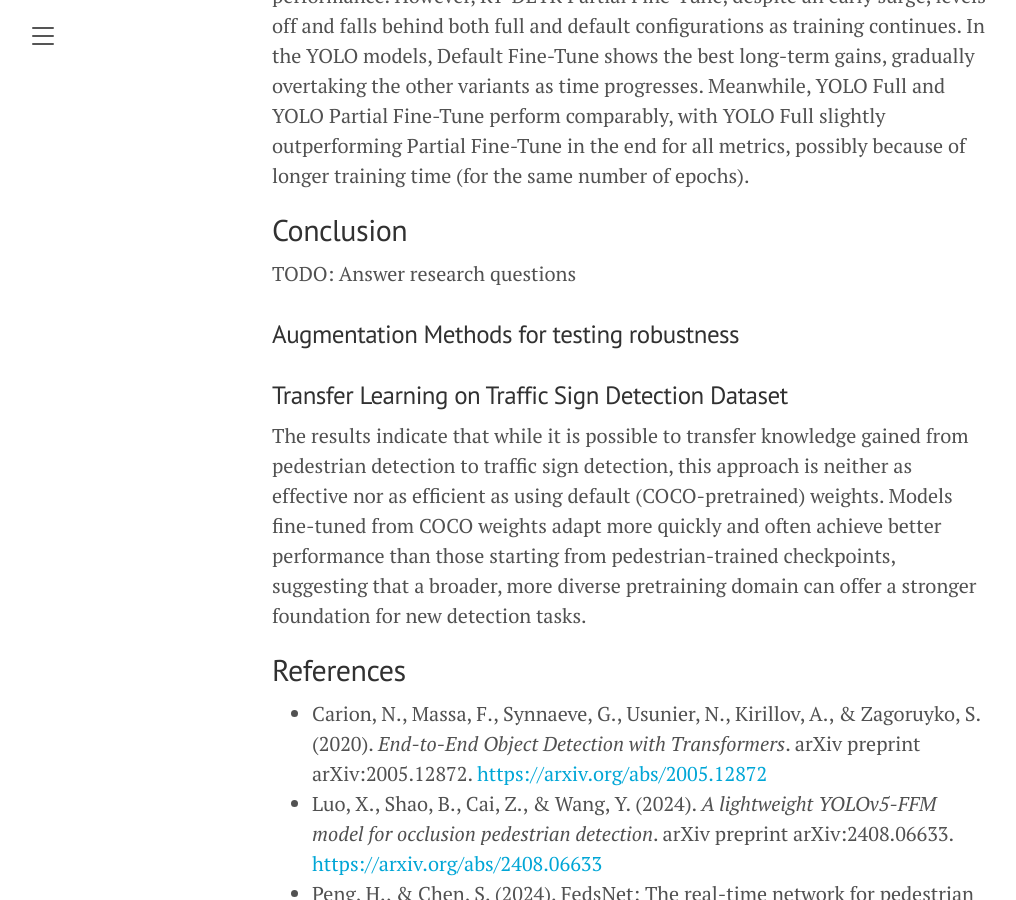
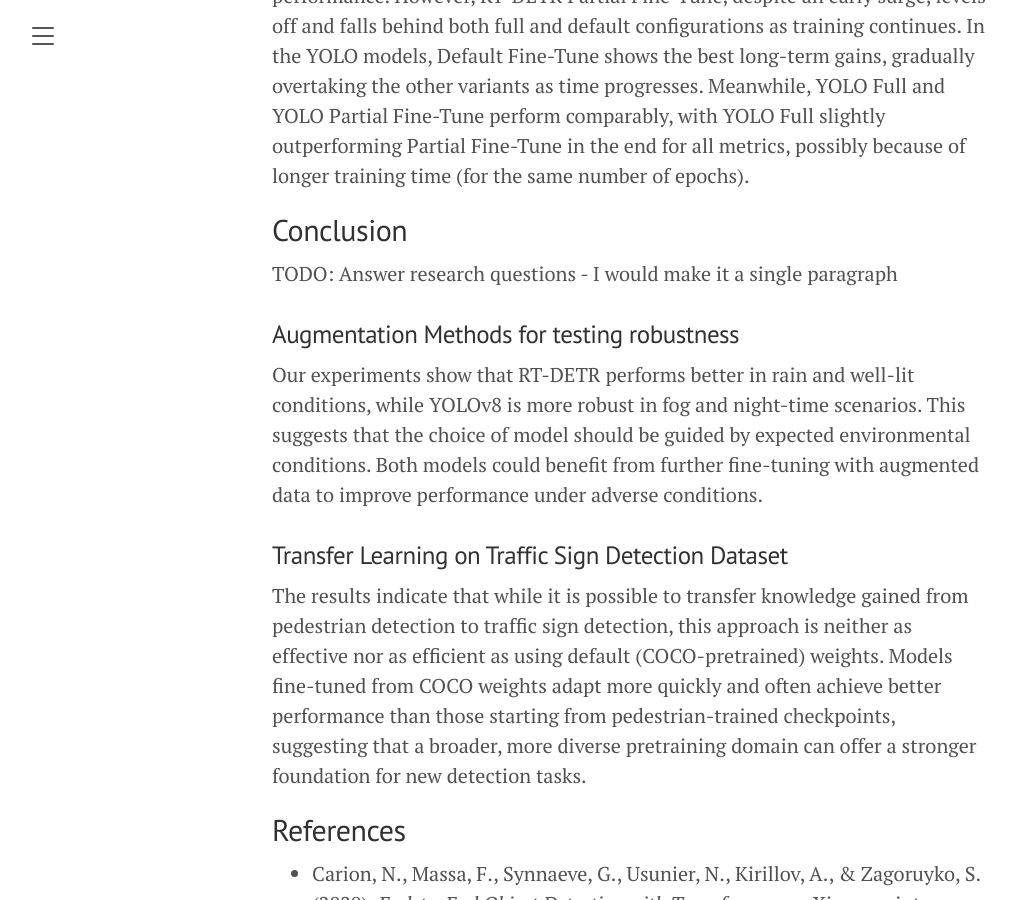
Before and after one commit to RedHoven/pedestrian-detection, a Jekyll site: the page built from lanyon/_posts/2025-03-06-blog.md, in a window 1280 px wide and 900 px high, scrolled down 13935 px. Shown: the whole window, without its empty margins (8-1024 px from the left). Built offline with Jekyll 4.4.1, drawn with Linux system fonts in a browser that asks for light colours; formulas are drawn with MathJax 3.

Commit message:
added robustness conclusion

```diff
--- a/lanyon/_posts/2025-03-06-blog.md
+++ b/lanyon/_posts/2025-03-06-blog.md
@@ -378,9 +378,11 @@ The second figure displays the same metrics over training time in seconds, offer
 
 ## Conclusion
 
-TODO: Answer research questions
+TODO: Answer research questions - I would make it a single paragraph
 
 ### Augmentation Methods for testing robustness
+
+Our experiments show that RT-DETR performs better in rain and well-lit conditions, while YOLOv8 is more robust in fog and night-time scenarios. This suggests that the choice of model should be guided by expected environmental conditions. Both models could benefit from further fine-tuning with augmented data to improve performance under adverse conditions.
 
 ### Transfer Learning on Traffic Sign Detection Dataset
 
```
